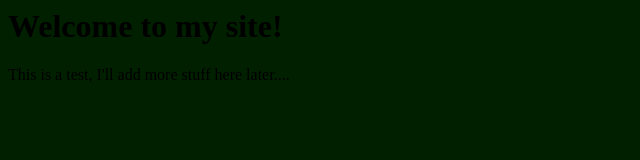
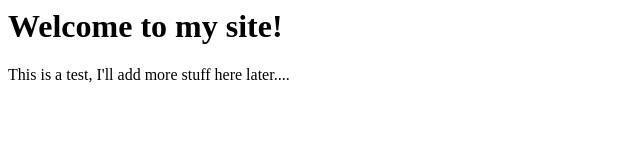
Before and after one commit to DayCrist/test, a plain HTML site: page index.html in a window 1280 px wide. Shown: the whole page, without its empty margins (0-640 px from the left). Drawn offline with Linux system fonts and the light colour scheme.

Commit message:
Update index.html

```diff
--- a/index.html
+++ b/index.html
@@ -1,6 +1,6 @@
 <html>
   <title>THis is my test site</title>
-  <body bgcolor=rgb(200,0,0)>
+  <body>
     <h1>Welcome to my site!</h1>
     <p>This is a test, I'll add more stuff here later....
   </body>
```
